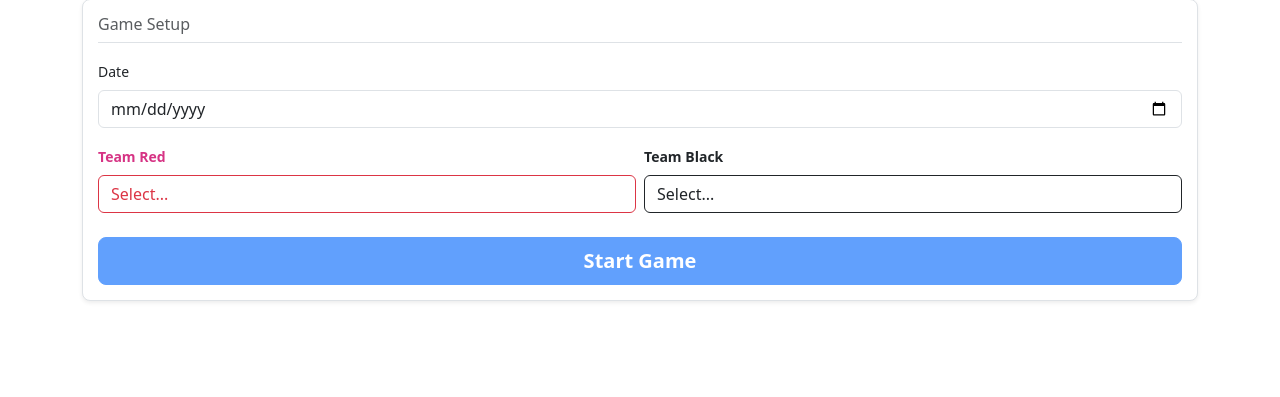
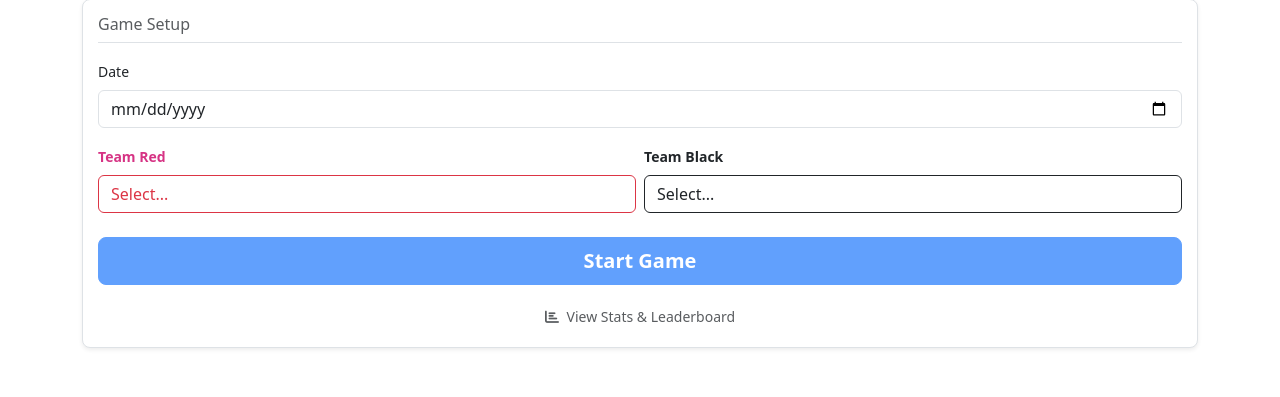
Before and after one commit to MarcAngers/pepper-scoresheet, a Flask app: template templates/host-index.html in a window 1280 px wide. Shown: the part 126-523 px from the top of the page. Run offline with Flask 3, Linux system fonts and the light colour scheme; the template is opened without the code that fills it, so the values that code supplies are empty; some libraries are stand-ins or nearby versions.

Commit message:
Added link to view the stats on the google sheet

```diff
--- a/templates/host-index.html
+++ b/templates/host-index.html
@@ -59,6 +59,12 @@
 
         <div class="text-center mt-4">
           <button id="btn-start-game" class="btn btn-primary btn-lg w-100 fw-bold" disabled>Start Game</button>
+        </div>
+
+        <div class="text-center mt-3">
+          <a href="https://docs.google.com/spreadsheets/d/15frmzOh1WzsOFzwryYfLIAOquUnc9aLUuRJizrvzYYs/edit?usp=sharing" target="_blank" class="btn btn-link text-decoration-none text-muted btn-sm">
+            <i class="fas fa-chart-bar me-1"></i> View Stats & Leaderboard
+          </a>
         </div>
       </div>
 
```
